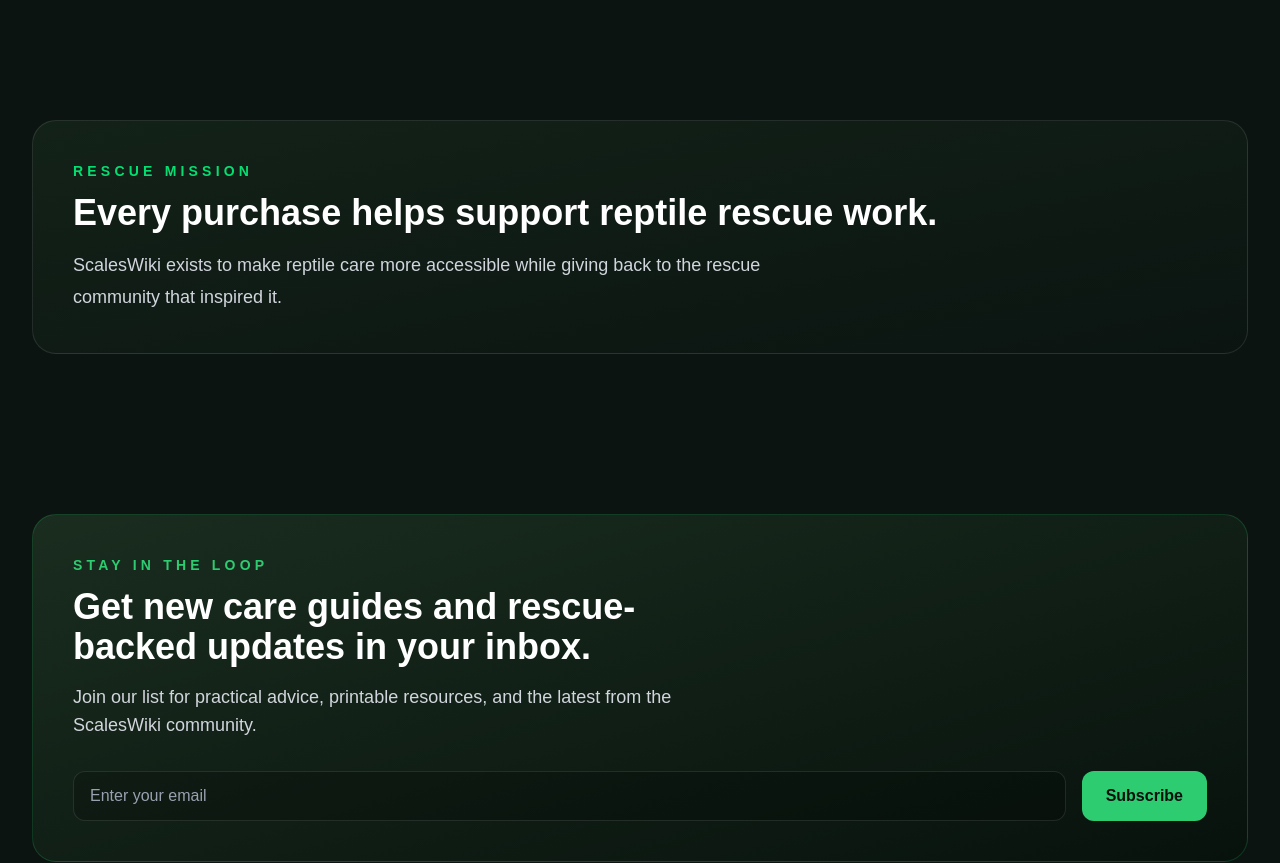
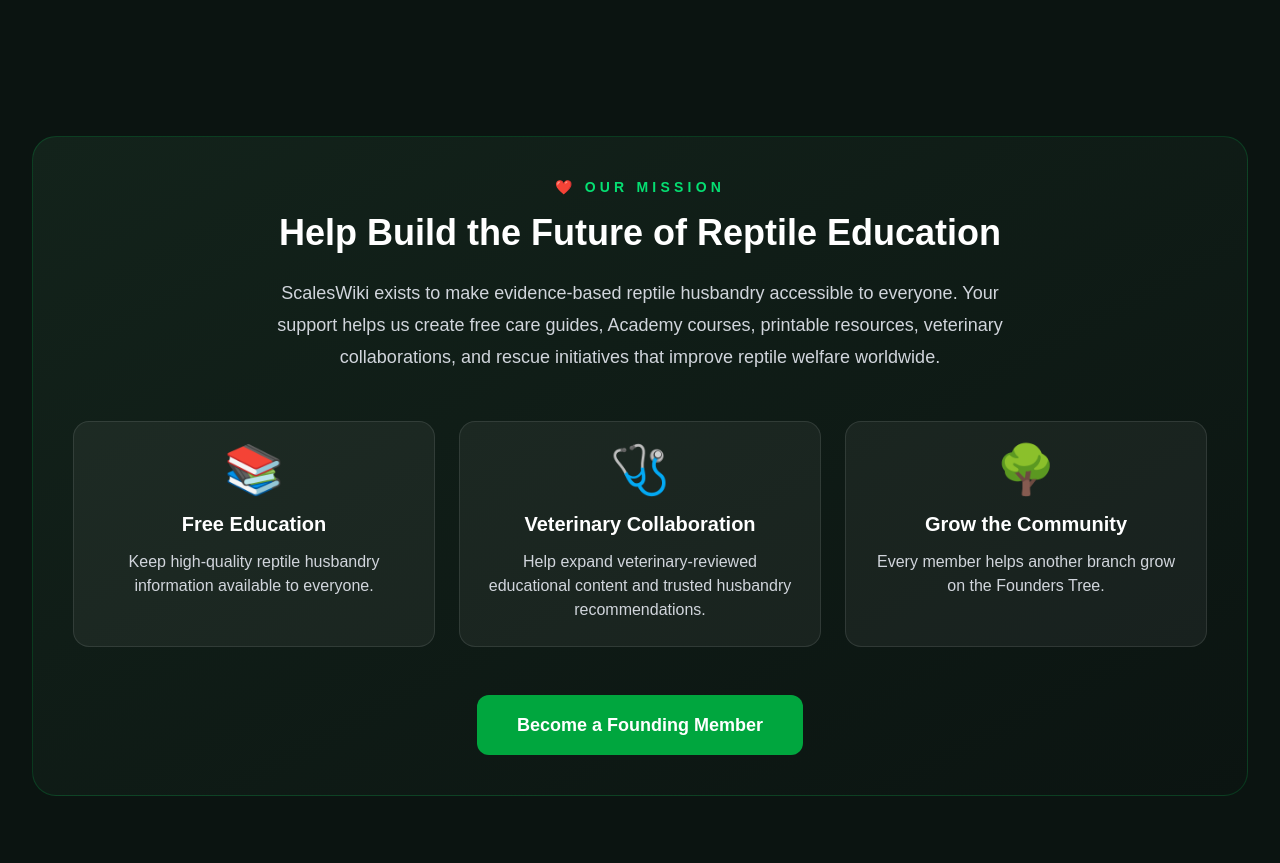
Before and after one commit to scalesandtailsrescue72-star/scaleswiki, a Next.js app: page / in a window 1280 px wide. Shown: the part 4140-5003 px from the top of the page. Built offline with nearby package versions, Linux system fonts and the light colour scheme.

Commit message:
Complete homepage redesign with mission, academy, founders tree, and support sections

```diff
--- /dev/null
+++ b/app/components/SupportMission.tsx
@@ -0,0 +1,72 @@
+export function SupportMission() {
+  return (
+    <section className="mx-auto max-w-7xl px-6 py-24 lg:px-8">
+      <div className="rounded-3xl border border-green-500/20 bg-gradient-to-br from-[#13231B] to-[#0B1411] p-10 text-center">
+
+        <p className="text-sm font-semibold uppercase tracking-[0.3em] text-green-400">
+          ❤️ Our Mission
+        </p>
+
+        <h2 className="mt-4 text-4xl font-bold text-white">
+          Help Build the Future of Reptile Education
+        </h2>
+
+        <p className="mx-auto mt-6 max-w-3xl text-lg leading-8 text-gray-300">
+          ScalesWiki exists to make evidence-based reptile husbandry accessible
+          to everyone. Your support helps us create free care guides, Academy
+          courses, printable resources, veterinary collaborations, and rescue
+          initiatives that improve reptile welfare worldwide.
+        </p>
+
+        <div className="mt-12 grid gap-6 md:grid-cols-3">
+
+          <div className="rounded-2xl border border-white/10 bg-white/5 p-6">
+            <div className="text-5xl">📚</div>
+
+            <h3 className="mt-4 text-xl font-semibold text-white">
+              Free Education
+            </h3>
+
+            <p className="mt-3 text-gray-300">
+              Keep high-quality reptile husbandry information available to
+              everyone.
+            </p>
+          </div>
+
+          <div className="rounded-2xl border border-white/10 bg-white/5 p-6">
+            <div className="text-5xl">🩺</div>
+
+            <h3 className="mt-4 text-xl font-semibold text-white">
+              Veterinary Collaboration
+            </h3>
+
+            <p className="mt-3 text-gray-300">
+              Help expand veterinary-reviewed educational content and trusted
+              husbandry recommendations.
+            </p>
+          </div>
+
+          <div className="rounded-2xl border border-white/10 bg-white/5 p-6">
+            <div className="text-5xl">🌳</div>
+
+            <h3 className="mt-4 text-xl font-semibold text-white">
+              Grow the Community
+            </h3>
+
+            <p className="mt-3 text-gray-300">
+              Every member helps another branch grow on the Founders Tree.
+            </p>
+          </div>
+
+        </div>
+
+        <div className="mt-12">
+          <button className="rounded-xl bg-green-600 px-10 py-4 text-lg font-semibold text-white transition hover:bg-green-700">
+            Become a Founding Member
+          </button>
+        </div>
+
+      </div>
+    </section>
+  );
+}
--- a/app/page.tsx
+++ b/app/page.tsx
@@ -1,6 +1,7 @@
 import { Academy } from "@/app/components/Academy";
 import { Footer } from "@/app/components/Footer";
 import { FoundersTreePreview } from "@/app/components/FoundersTreePreview";
+import { SupportMission } from "@/app/components/SupportMission";
 import { GuideCards } from "@/components/GuideCards";
 import { Hero } from "@/app/components/Hero";
 import { Navbar } from "@/app/components/Navbar";
@@ -19,6 +20,7 @@ export default function Home() {
       <GuideCards />
       <Academy />
       <FoundersTreePreview />
+      <SupportMission />
       <Rescue />
       <Newsletter />
       <Footer />
```
